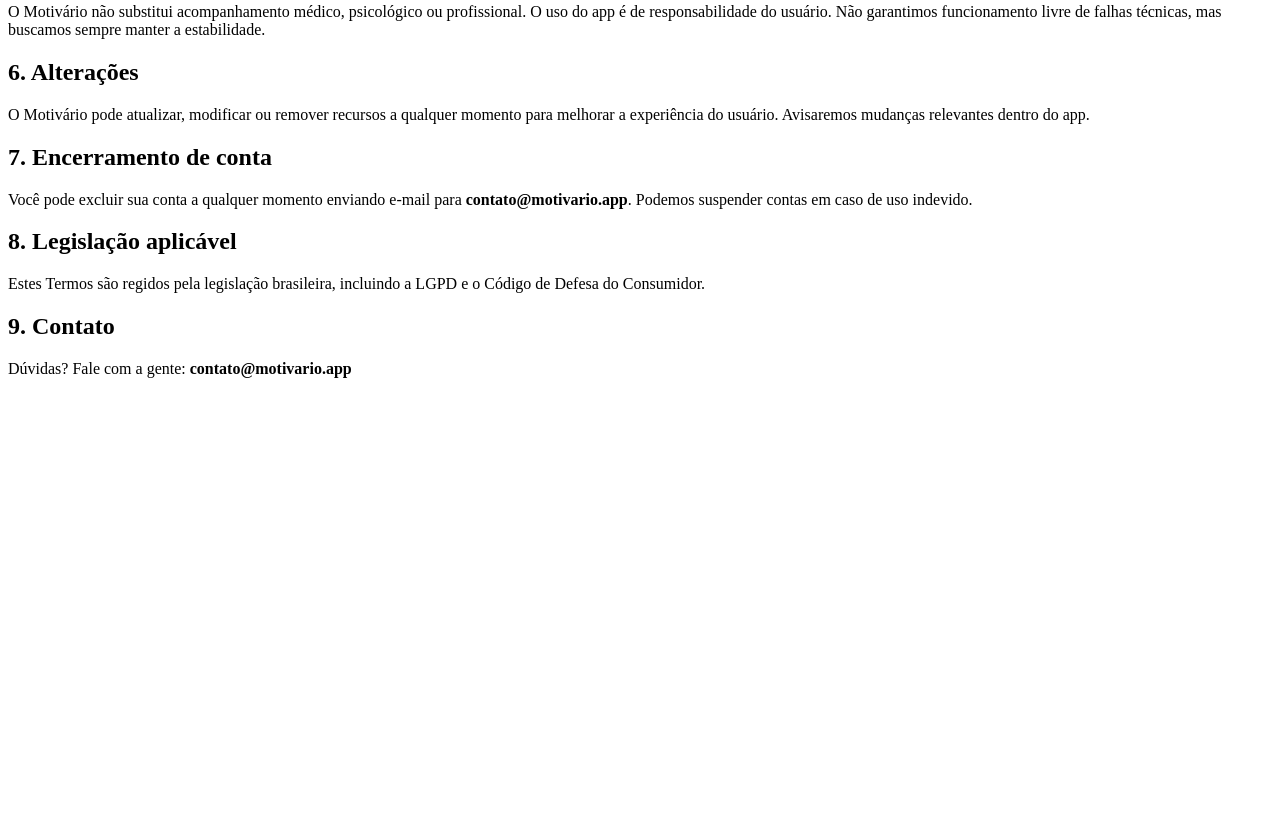
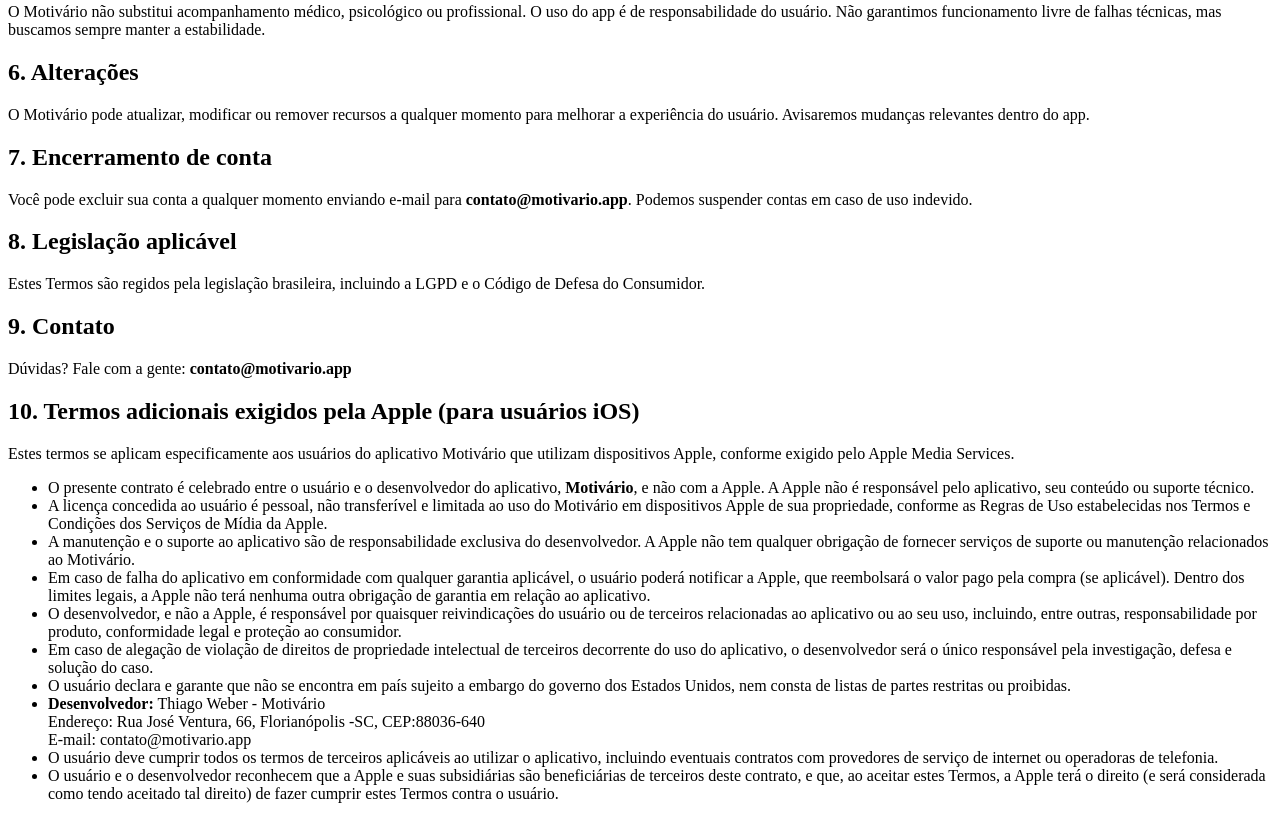
Before and after one commit to Thiagoweber/motivario-pages, a plain HTML site: page terms/index.html in a window 1280 px wide. Shown: the part 661-1480 px from the top of the page. Before the commit the page ends 1055 px from the top, so only its background shows below. Drawn offline with Linux system fonts and the light colour scheme.

Commit message:
Adicionado os termos mínimos da Apple na página Termos de Uso

```diff
--- a/terms/index.html
+++ b/terms/index.html
@@ -48,5 +48,24 @@
 
   <h2>9. Contato</h2>
   <p>Dúvidas? Fale com a gente: <strong>contato@motivario.app</strong></p>
+
+  <h2>10. Termos adicionais exigidos pela Apple (para usuários iOS)</h2>
+<p>Estes termos se aplicam especificamente aos usuários do aplicativo Motivário que utilizam dispositivos Apple, conforme exigido pelo Apple Media Services.</p>
+
+<ul>
+  <li>O presente contrato é celebrado entre o usuário e o desenvolvedor do aplicativo, <strong>Motivário</strong>, e não com a Apple. A Apple não é responsável pelo aplicativo, seu conteúdo ou suporte técnico.</li>
+  <li>A licença concedida ao usuário é pessoal, não transferível e limitada ao uso do Motivário em dispositivos Apple de sua propriedade, conforme as Regras de Uso estabelecidas nos Termos e Condições dos Serviços de Mídia da Apple.</li>
+  <li>A manutenção e o suporte ao aplicativo são de responsabilidade exclusiva do desenvolvedor. A Apple não tem qualquer obrigação de fornecer serviços de suporte ou manutenção relacionados ao Motivário.</li>
+  <li>Em caso de falha do aplicativo em conformidade com qualquer garantia aplicável, o usuário poderá notificar a Apple, que reembolsará o valor pago pela compra (se aplicável). Dentro dos limites legais, a Apple não terá nenhuma outra obrigação de garantia em relação ao aplicativo.</li>
+  <li>O desenvolvedor, e não a Apple, é responsável por quaisquer reivindicações do usuário ou de terceiros relacionadas ao aplicativo ou ao seu uso, incluindo, entre outras, responsabilidade por produto, conformidade legal e proteção ao consumidor.</li>
+  <li>Em caso de alegação de violação de direitos de propriedade intelectual de terceiros decorrente do uso do aplicativo, o desenvolvedor será o único responsável pela investigação, defesa e solução do caso.</li>
+  <li>O usuário declara e garante que não se encontra em país sujeito a embargo do governo dos Estados Unidos, nem consta de listas de partes restritas ou proibidas.</li>
+  <li><strong>Desenvolvedor:</strong> Thiago Weber - Motivário
+      <br>Endereço: Rua José Ventura, 66, Florianópolis -SC, CEP:88036-640
+      <br>E-mail: contato@motivario.app</li>
+  <li>O usuário deve cumprir todos os termos de terceiros aplicáveis ao utilizar o aplicativo, incluindo eventuais contratos com provedores de serviço de internet ou operadoras de telefonia.</li>
+  <li>O usuário e o desenvolvedor reconhecem que a Apple e suas subsidiárias são beneficiárias de terceiros deste contrato, e que, ao aceitar estes Termos, a Apple terá o direito (e será considerada como tendo aceitado tal direito) de fazer cumprir estes Termos contra o usuário.</li>
+</ul>
+
 </body>
 </html>
```
